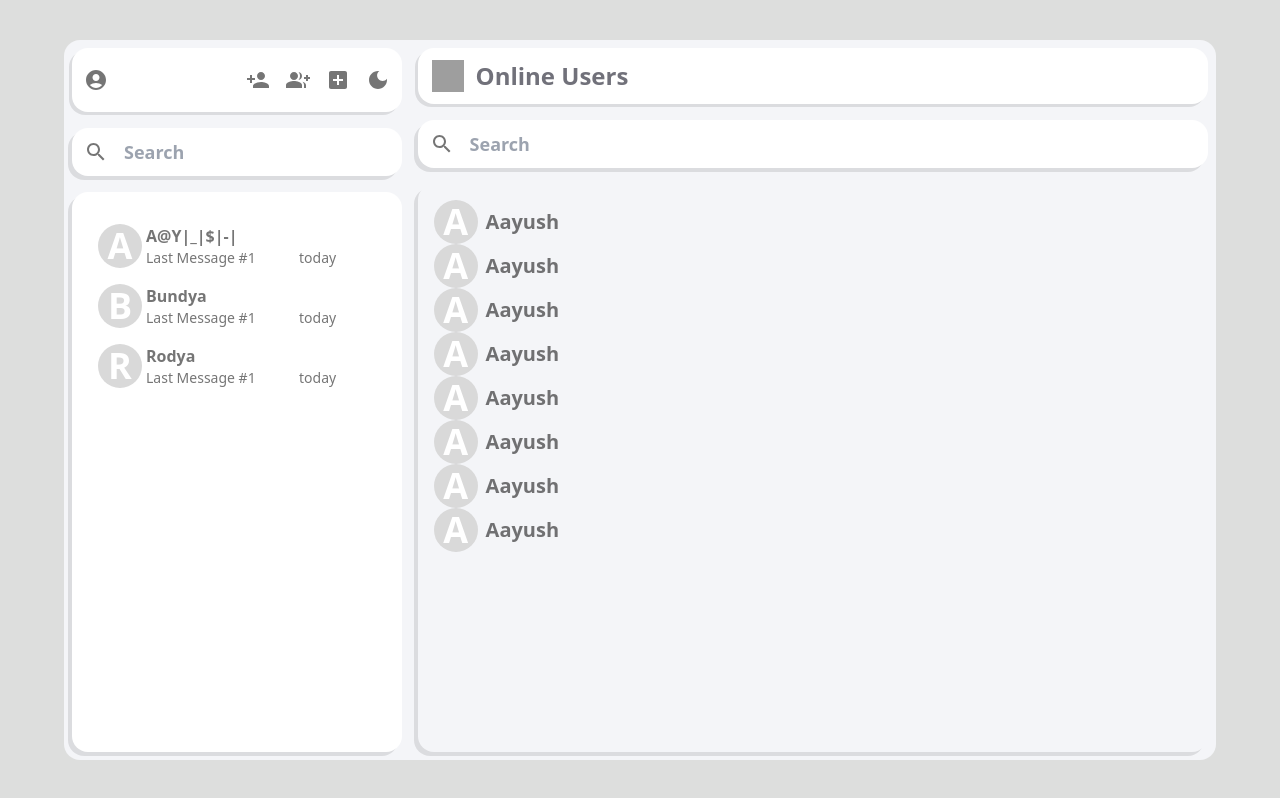
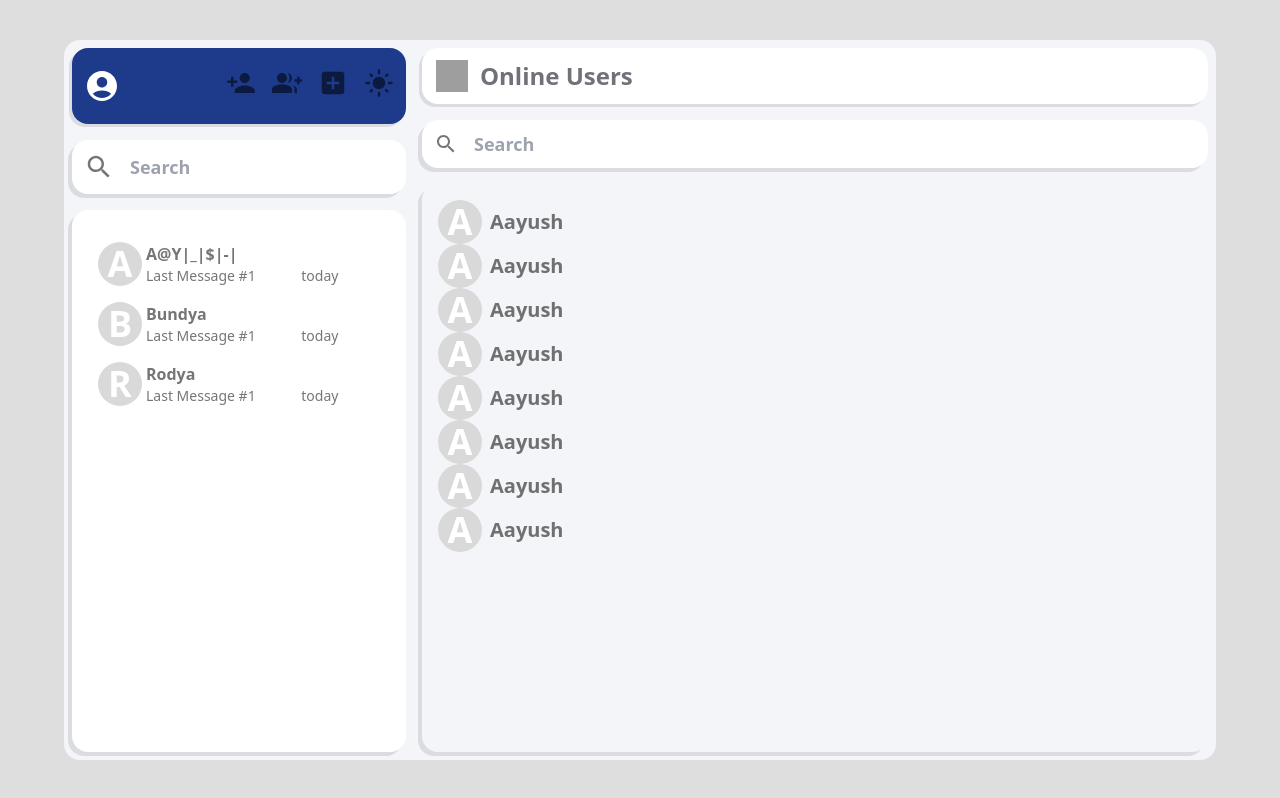
Before and after one commit to ayush11-ap/Backend_Projects, a React (Vite) app in the folder Chat_Application/: page /app/users in a window 1280 px wide. Both pictures are taken after a click on the button 377 px from the left and 80 px from the top of the page. Built offline with nearby package versions, Linux system fonts and the light colour scheme; grey boxes are pictures that could not be loaded.

Commit message:
Day 7 of Creating Chat Application

```diff
--- a/Chat_Application/src/Components/Sidebar.jsx
+++ b/Chat_Application/src/Components/Sidebar.jsx
@@ -4,13 +4,23 @@ import PersonAddIcon from "@mui/icons-material/PersonAdd";
 import GroupAddIcon from "@mui/icons-material/GroupAdd";
 import AddBoxIcon from "@mui/icons-material/AddBox";
 import DarkModeIcon from "@mui/icons-material/DarkMode";
+import LightModeIcon from "@mui/icons-material/LightMode";
 import { IconButton } from "@mui/material";
 import SearchIcon from "@mui/icons-material/Search";
 import ConversationData from "./ConversationData";
 import { useNavigate } from "react-router-dom";
+import "./style.css";
 
 const Sidebar = () => {
   const navigate = useNavigate();
+
+  const [dark, setDark] = useState(true);
+
+  const darkModeHandler = () => {
+    setDark(!dark);
+    document.body.classList.toggle("dark");
+  };
+
   const [conversations, setConversations] = useState([
     {
       name: "A@Y|_|$|-|",
@@ -34,10 +44,10 @@ const Sidebar = () => {
 
   return (
     <div className="sidebar-container lg:flex lg:flex-[0.3] lg:flex-col">
-      <div className="sb-header lg:bg-white lg:rounded-2xl lg:py-3 lg:px-1 lg:m-2 lg:flex lg:justify-between shadow-[-3px_3px_0px_0px_rgba(0,_0,_0,_0.1)]">
+      <div className="sb-header lg:bg-white dark:bg-blue-900  lg:rounded-2xl lg:py-3 lg:px-1 lg:m-2 lg:flex lg:justify-between shadow-[-3px_3px_0px_0px_rgba(0,_0,_0,_0.1)]">
         <div>
           <IconButton>
-            <AccountCircleIcon />
+            <AccountCircleIcon className="account-icon dark:text-white" />
           </IconButton>
         </div>
         <div>
@@ -46,30 +56,31 @@ const Sidebar = () => {
               navigate("users");
             }}
           >
-            <PersonAddIcon />
+            <PersonAddIcon className="icon" />
           </IconButton>
           <IconButton
             onClick={() => {
               navigate("groups");
             }}
           >
-            <GroupAddIcon />
+            <GroupAddIcon className="icon" />
           </IconButton>
           <IconButton
             onClick={() => {
               navigate("createGroups");
             }}
           >
-            <AddBoxIcon />
+            <AddBoxIcon className="icon" />
           </IconButton>
-          <IconButton>
-            <DarkModeIcon />
+          <IconButton onClick={() => darkModeHandler()}>
+            {dark && <DarkModeIcon className="icon" />}
+            {!dark && <LightModeIcon className="icon" />}
           </IconButton>
         </div>
       </div>
       <div className="sb-search lg:bg-white lg:rounded-2xl lg:py-1 lg:px-1 lg:m-2 lg:flex lg:items-center shadow-[-4px_4px_0px_0px_rgba(0,_0,_0,_0.1)]">
         <IconButton>
-          <SearchIcon />
+          <SearchIcon className="icon" />
         </IconButton>
         <input
           type="text"
--- a/Chat_Application/src/Components/style.css
+++ b/Chat_Application/src/Components/style.css
@@ -9,3 +9,13 @@
 .list-item:active {
   background-color: white;
 }
+
+.account-icon {
+  width: 1.5em !important;
+  height: 1.5em !important;
+}
+
+.icon {
+  width: 1.25em !important;
+  height: 1.25em !important;
+}
--- a/Chat_Application/tailwind.config.js
+++ b/Chat_Application/tailwind.config.js
@@ -1,6 +1,7 @@
 /** @type {import('tailwindcss').Config} */
 export default {
   content: ["./index.html", "./src/**/*.{js,ts,jsx,tsx}"],
+  darkMode: "class",
   theme: {
     extend: {},
   },
```
Also changed, not shown: 1 other file (tests, documents, lock files or other folders).
